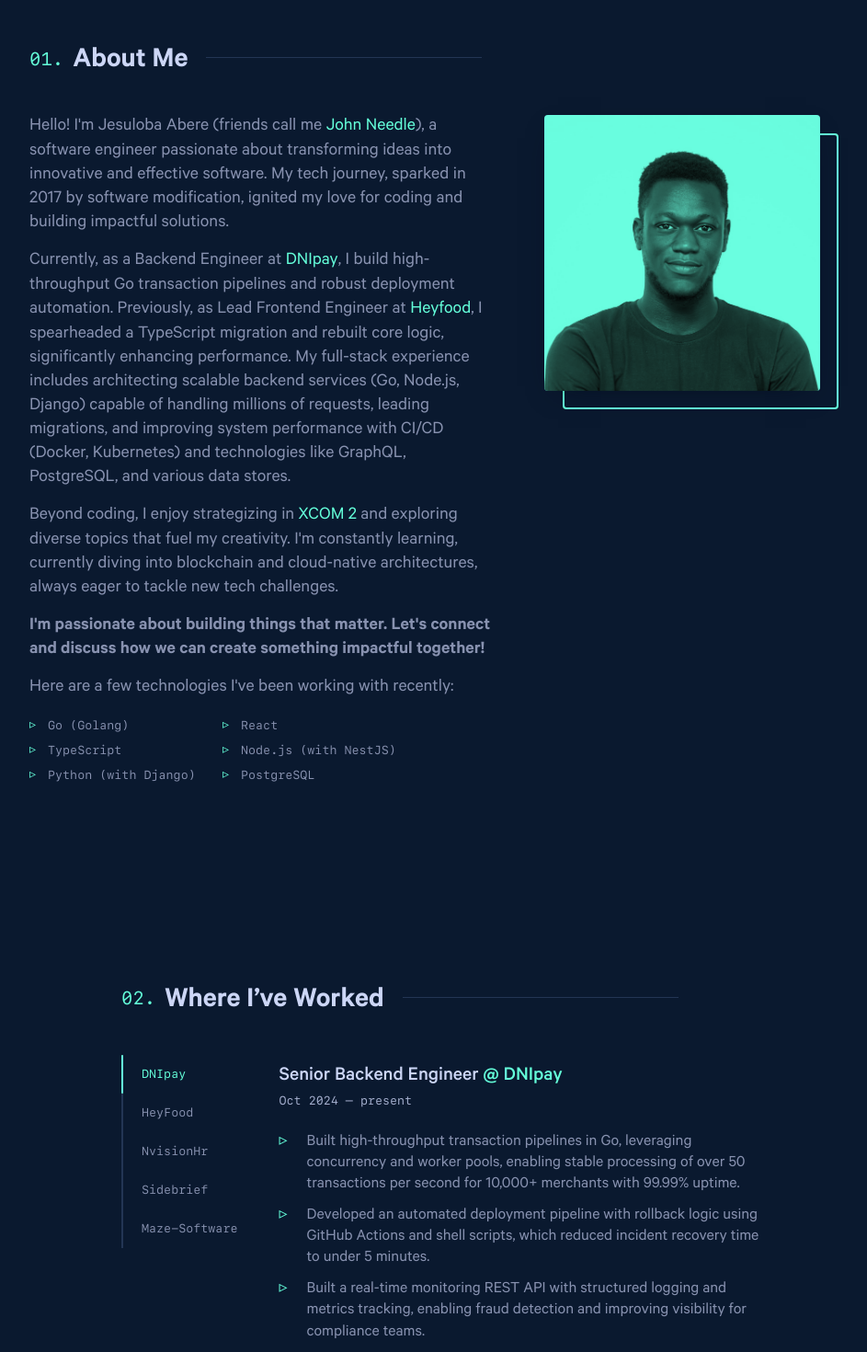
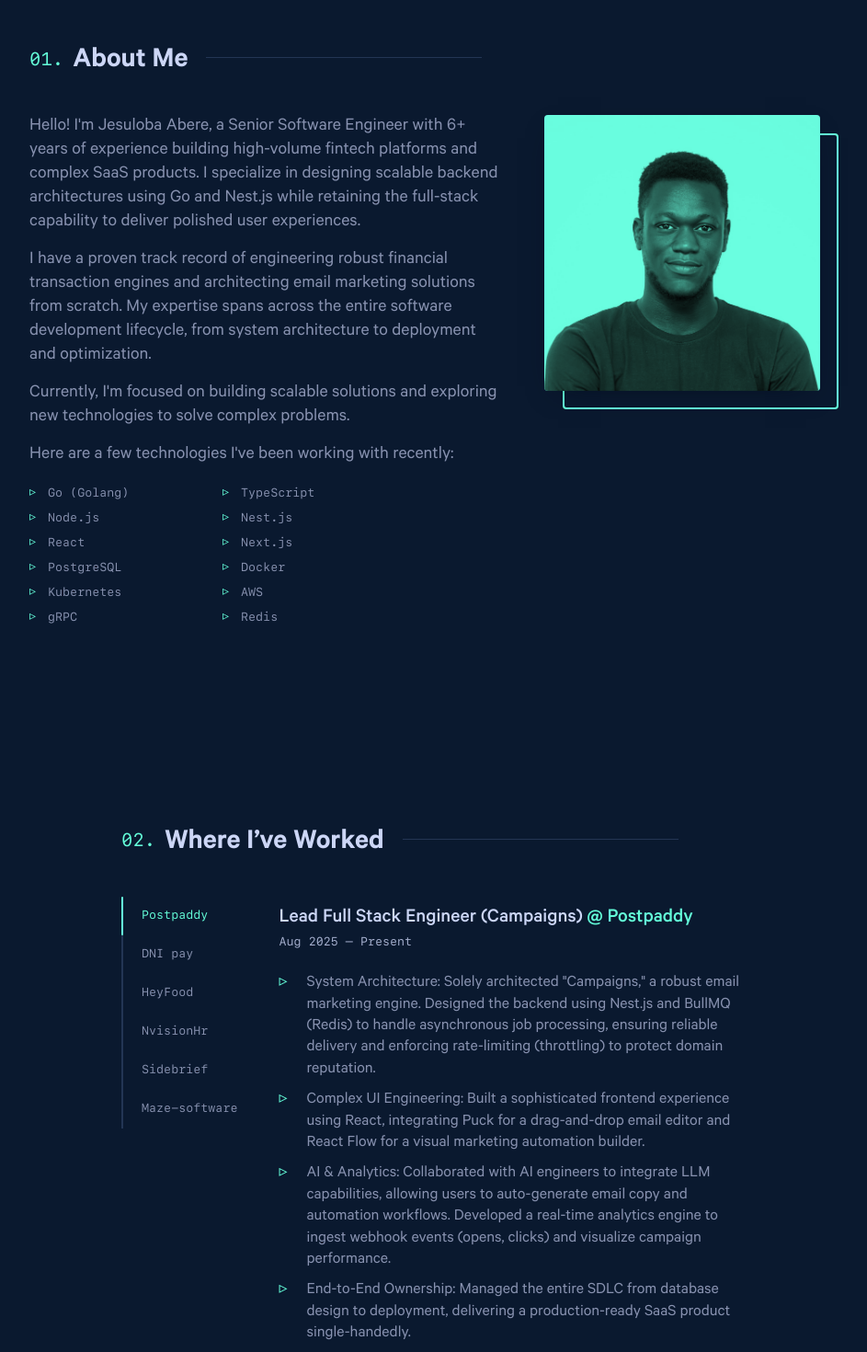
Before and after one commit to Jesuloba-world/dev-portfolio-2, a Next.js app: page / in a window 1280 px wide. Shown: the part 860-2330 px from the top of the page at 92% size, without its empty margins (158-1101 px from the left). Built offline with nearby package versions, Linux system fonts and the light colour scheme; no server answers.

Commit message:
feat: update portfolio content and metadata
- Add new Meetia project documentation
- Update job descriptions with more technical details
- Improve personal branding with senior title and refined skills
- Streamline about section to focus on professional expertise

```diff
--- /dev/null
+++ b/content/featured/meetia/index.md
@@ -0,0 +1,15 @@
+---
+date: '2025-01-01'
+title: 'Meetia'
+cover: '/images/featured/meetia.png'
+tech:
+  - Go
+  - Pion
+  - UDP
+  - WebRTC
+github: 'https://github.com/Jesuloba-world/meetia'
+external: ''
+---
+Video Conferencing App with Custom SFU.
+
+Custom SFU Implementation: Built a Selective Forwarding Unit (SFU) from scratch using Go and the Pion library to route media streams efficiently via UDP, bypassing the latency of standard TCP connections.
--- a/content/jobs/DNIpay/index.md
+++ b/content/jobs/DNIpay/index.md
@@ -1,10 +1,11 @@
 ---
 date: '2024-10-01'
 title: 'Senior Backend Engineer'
-company: 'DNIpay'
-range: 'Oct 2024 – present'
+company: 'DNI pay'
+range: 'Oct 2024 – Aug 2025'
+url: 'https://dnipay.ng'
 ---
-- Built high-throughput transaction pipelines in Go, leveraging concurrency and worker pools, enabling stable processing of over 50 transactions per second for 10,000+ merchants with 99.99% uptime.
-- Developed an automated deployment pipeline with rollback logic using GitHub Actions and shell scripts, which reduced incident recovery time to under 5 minutes.
-- Built a real-time monitoring REST API with structured logging and metrics tracking, enabling fraud detection and improving visibility for compliance teams.
-- Integrated additional payment gateways (Payshiga, Boldd) using abstraction layers, which expanded available payment options by 40% and improved market reach.
+- Multi-Provider Fintech Architecture: Built a provider-agnostic billing engine in Go that routes transactions across 5+ upstreams. Designed a "flow" abstraction layer to unify business logic, ensuring redundancy and 99.99% uptime.
+- Financial Integrity: Implemented idempotent transaction processing with row-level locking in Postgres to prevent double-spending. Scaled system to handle ₦5B+ monthly volume with zero financial discrepancies.
+- Async Processing & Reporting: Engineered a concurrent worker pool using RabbitMQ and headless Chrome (chromedp) for generating PDF account statements. Implemented graceful shutdowns via context cancellation and retry logic with non-retry classification for auth errors.
+- Infrastructure & DevOps: Orchestrated production infrastructure using Coolify on Linode instances, creating a cost-efficient self-hosted PaaS. Implemented GitHub Actions for CI/CD, enabling zero-downtime deployments and reducing incident recovery times to under 5 minutes.
--- a/content/jobs/Heyfood/index.md
+++ b/content/jobs/Heyfood/index.md
@@ -3,8 +3,8 @@
 title: 'Lead Frontend Engineer (Contract)'
 company: 'HeyFood'
 range: 'Feb 2024 – Sep 2024'
+url: 'https://heyfood.africa'
 ---
-- Migrated the entire codebase to TypeScript, using static typing to enforce stricter contracts and reduce runtime issues, which cut production bugs by 40% and improved maintainability.
-- Rebuilt form and data-fetching logic with React Hook Form and React Query, minimizing bundle size and redundant renders, which reduced page load time from 3.5s to 1.8s.
-- Designed and implemented a reusable component library using modular design principles, which accelerated new feature development by 60%.
-- Automated merchant onboarding with Go scripts that replaced manual operations, reducing activation time from 48 hours to just 4 and enabling faster onboarding of over 500 vendors monthly.
+- Performance Architecture: Re-engineered the application data layer using TypeScript and React Query, reducing bundle size and cutting initial page load times from 3.5s to 1.8s.
+- Technical Leadership: Mentored junior developers and led the migration of the legacy codebase to TypeScript, reducing production runtime errors by 40%.
+- Operational Automation: Wrote custom Go scripts to automate the merchant onboarding workflow, reducing manual activation time from 48 hours to 4 hours.
--- a/content/jobs/Maze-softwares/index.md
+++ b/content/jobs/Maze-softwares/index.md
@@ -1,9 +1,7 @@
 ---
 date: '2019-08-01'
 title: 'Full Stack Developer'
-company: 'Maze-Software'
+company: 'Maze-software'
 range: 'Aug 2019 – Sep 2021'
 ---
-- Built scalable backend services with Django and PostgreSQL, applying optimized query structuring and caching techniques that improved database performance by 45%.
-- Developed responsive user interfaces with React and Redux, improving frontend performance and reduced load times by 40%.
-- Designed and implemented REST APIs with layered caching using Redis, lowering server response times by 25%.
+- Developed scalable backend services with Django/Python, implementing tiered caching strategies with Redis that improved database performance by 45%
--- a/content/jobs/NvisionHr/index.md
+++ b/content/jobs/NvisionHr/index.md
@@ -3,8 +3,8 @@
 title: 'Backend Engineer (Contract)'
 company: 'NvisionHr'
 range: 'Aug 2023 – Jan 2024'
+url: 'https://nvisionhr.com'
 ---
-- Designed and implemented Go-based data processing services, applying batching and parallelism, which increased system throughput by 35%.
-- Adopted gRPC for internal service communication and Kafka for event streaming, which reduced service-to-service latency by 40%.
-- Improved data access speed by optimizing PostgreSQL and MongoDB queries through strategic indexing and schema design, cutting query times in half for key endpoints.
-- Streamlined the release process by implementing CI/CD pipelines with Docker and Kubernetes, reducing deployment times by 60% and improving team delivery speed.
+- Event-Driven Architecture: Decoupled monolithic services by implementing an asynchronous event bus using RabbitMQ, eliminating blocking calls and improving system throughput by 35%.
+- API Optimization: Migrated critical internal communication from REST to gRPC (Protobuf), enforcing type safety across boundaries and reducing network latency by 40%.
+- Database Tuning: Optimized complex SQL queries in PostgreSQL through strategic indexing and schema renormalization, cutting query execution time by 50%.
--- /dev/null
+++ b/content/jobs/Postpaddy/index.md
@@ -0,0 +1,11 @@
+---
+date: '2025-08-01'
+title: 'Lead Full Stack Engineer (Campaigns)'
+company: 'Postpaddy'
+range: 'Aug 2025 – Present'
+url: 'https://postpaddy.com'
+---
+- System Architecture: Solely architected "Campaigns," a robust email marketing engine. Designed the backend using Nest.js and BullMQ (Redis) to handle asynchronous job processing, ensuring reliable delivery and enforcing rate-limiting (throttling) to protect domain reputation.
+- Complex UI Engineering: Built a sophisticated frontend experience using React, integrating Puck for a drag-and-drop email editor and React Flow for a visual marketing automation builder.
+- AI & Analytics: Collaborated with AI engineers to integrate LLM capabilities, allowing users to auto-generate email copy and automation workflows. Developed a real-time analytics engine to ingest webhook events (opens, clicks) and visualize campaign performance.
+- End-to-End Ownership: Managed the entire SDLC from database design to deployment, delivering a production-ready SaaS product single-handedly.
--- a/content/jobs/Sidebrief/index.md
+++ b/content/jobs/Sidebrief/index.md
@@ -1,12 +1,10 @@
 ---
 date: '2021-10-01'
-title: 'Frontend Engineer'
+title: 'Software Engineer (Frontend Focus)'
 company: 'Sidebrief'
-location: 'Delaware, US'
 range: 'Oct 2021 – Jul 2023'
-url: 'https://www.sidebrief.com/'
+url: 'https://sidebrief.com'
 ---
-- Delivered TypeScript-based React apps using reusable components and performance best practices, enabling the product to scale to over 1 million users.
-- Introduced Zustand and lazy loading for heavy components, reducing application load time by 40%.
-- Integrated REST and GraphQL endpoints which improved frontend-backend data syncing and reduced bugs during handoffs.
-- Contributed to microservices architecture by designing isolated UI modules, allowing for independent deployments and reducing inter-team friction.
+- Scale: Built and maintained TypeScript-based interfaces serving 1M+ users, utilizing Zustand for efficient state management and reducing main-thread blocking by 40%.
+- System Integration: Collaborated with backend teams to design strict GraphQL schemas, ensuring type-safe data fetching.
+- Modular Design: Architected isolated UI micro-modules to support a micro-frontend strategy, allowing independent team deployments.
--- a/src/components/sections/about/index.tsx
+++ b/src/components/sections/about/index.tsx
@@ -25,11 +25,17 @@
 
 	const skills = [
 		"Go (Golang)",
+		"TypeScript",
+		"Node.js",
+		"Nest.js",
 		"React",
-		"TypeScript",
-		"Node.js (with NestJS)",
-		"Python (with Django)",
+		"Next.js",
 		"PostgreSQL",
+		"Docker",
+		"Kubernetes",
+		"AWS",
+		"gRPC",
+		"Redis",
 	];
 
 	return (
@@ -40,49 +46,26 @@
 				<StyledText>
 					<div>
 						<p>
-							Hello! I&apos;m Jesuloba Abere (friends call me{" "}
-							<a href="https://twitter.com/Jesuloba0_">
-								John Needle
-							</a>
-							), a software engineer passionate about transforming
-							ideas into innovative and effective software. My
-							tech journey, sparked in 2017 by software
-							modification, ignited my love for coding and
-							building impactful solutions.
+							Hello! I&apos;m Jesuloba Abere, a Senior Software
+							Engineer with 6+ years of experience building
+							high-volume fintech platforms and complex SaaS
+							products. I specialize in designing scalable backend
+							architectures using Go and Nest.js while retaining
+							the full-stack capability to deliver polished user
+							experiences.
 						</p>
 						<p>
-							Currently, as a Backend Engineer at{" "}
-							<a href="https://dnipay.ng/">DNIpay</a>, I build
-							high-throughput Go transaction pipelines and robust
-							deployment automation. Previously, as Lead Frontend
-							Engineer at{" "}
-							<a href="https://www.heyfood.africa/">Heyfood</a>, I
-							spearheaded a TypeScript migration and rebuilt core
-							logic, significantly enhancing performance. My
-							full-stack experience includes architecting scalable
-							backend services (Go, Node.js, Django) capable of
-							handling millions of requests, leading migrations,
-							and improving system performance with CI/CD (Docker,
-							Kubernetes) and technologies like GraphQL,
-							PostgreSQL, and various data stores.
+							I have a proven track record of engineering robust
+							financial transaction engines and architecting email
+							marketing solutions from scratch. My expertise spans
+							across the entire software development lifecycle,
+							from system architecture to deployment and
+							optimization.
 						</p>
 						<p>
-							Beyond coding, I enjoy strategizing in{" "}
-							<a href="https://store.steampowered.com/app/268500/XCOM_2/">
-								XCOM 2
-							</a>{" "}
-							and exploring diverse topics that fuel my
-							creativity. I&apos;m constantly learning, currently
-							diving into blockchain and cloud-native
-							architectures, always eager to tackle new tech
-							challenges.
-						</p>
-						<p>
-							<strong>
-								I&apos;m passionate about building things that
-								matter. Let&apos;s connect and discuss how we
-								can create something impactful together!
-							</strong>
+							Currently, I&apos;m focused on building scalable
+							solutions and exploring new technologies to solve
+							complex problems.
 						</p>
 						<p>
 							Here are a few technologies I&apos;ve been working
--- a/src/components/sections/hero/index.tsx
+++ b/src/components/sections/hero/index.tsx
@@ -31,12 +31,13 @@
 
 	// const one = <h1>Hi, my name is</h1>;
 	const two = <h2 className="big-heading">Jesuloba Abere.</h2>;
-	const three = <h3 className="big-heading">Software Engineer.</h3>;
+	const three = <h3 className="big-heading">Senior Software Engineer.</h3>;
 	const four = (
 		<>
 			<p className="description">
-				I build innovative and scalable software solutions that bring
-				ideas to life.
+				I specialize in designing scalable backend architectures using
+				Go and Nest.js while retaining the full-stack capability to
+				deliver polished user experiences.
 			</p>
 		</>
 	);
--- a/src/config.ts
+++ b/src/config.ts
@@ -74,9 +74,9 @@
 });
 
 export const siteMetaData = {
-	defaultTitle: "Jesuloba Abere | Software Engineer",
+	defaultTitle: "Jesuloba Abere | Senior Software Engineer",
 	defaultDescription:
-		"Software engineer specialized in techniques that optimize user experience",
+		"Senior Software Engineer specialized in scalable backend architectures and polished user experiences",
 	siteUrl: process.env.NEXT_PUBLIC_SITE_URL,
 	defaultImage: "/images/seo_image.png",
 	twitterUsername: "@jesuloba0_",
```
